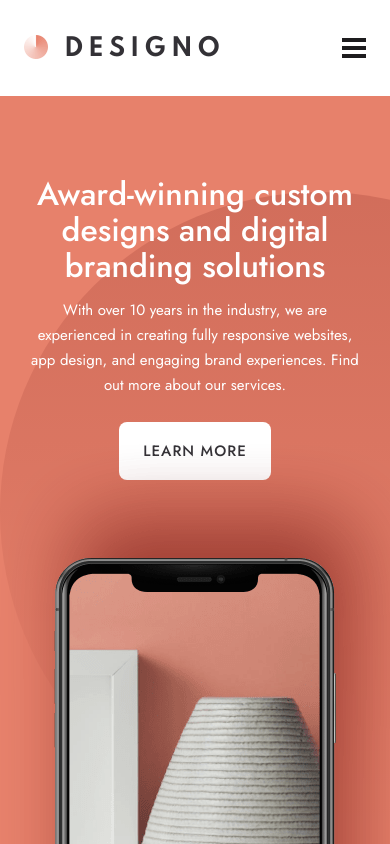
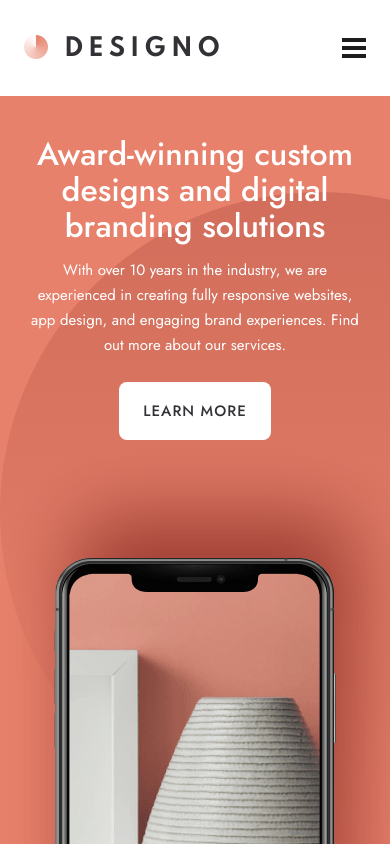
Before and after one commit to ryanbradley-webdev/designo, a Next.js app: page / in a window 390 px wide. Shown: the top 844 px of the page. Built offline with nearby package versions, Linux system fonts and the light colour scheme.

Commit message:
Adjust hero styling to be more consistent across screen sizes.

```diff
--- a/app/page.module.css
+++ b/app/page.module.css
@@ -2,7 +2,7 @@
     position: relative;
     height: 830px;
     padding-inline: 24px;
-    padding-top: 80px;
+    padding-top: 40px;
     max-width: 1160px;
     color: var(--clr-white);
     background-image: url(/bg-pattern-hero-home.svg);
@@ -15,7 +15,7 @@
 
 @media screen and (min-width: 481px) {
     .hero {
-        padding-inline: 95px;
+        padding-inline: 20px;
         margin-inline: 24px;
         border-radius: var(--radius-element);
     }
@@ -27,6 +27,7 @@
         grid-template-columns: 1fr 265px;
         column-gap: 24px;
         padding-top: 0;
+        padding-inline: 95px;
         height: 640px;
         text-align: left;
         background-position: right;
@@ -43,6 +44,13 @@
     display: grid;
     row-gap: 24px;
     justify-items: center;
+    max-width: 500px;
+}
+
+@media screen and (max-width: 944px) {
+    .hero > div {
+        margin-inline: auto;
+    }
 }
 
 @media screen and (min-width: 945px) {
@@ -52,7 +60,6 @@
         row-gap: 40px;
         justify-content: center;
         height: 640px;
-        max-width: 500px;
     }
 
     .hero p {
@@ -62,6 +69,10 @@
 
 .hero h1 {
     margin-bottom: 14px;
+}
+
+.hero a {
+    width: fit-content;
 }
 
 .hero img {
--- a/app/page.tsx
+++ b/app/page.tsx
@@ -3,6 +3,7 @@ import styles from './page.module.css'
 import Image from 'next/image'
 import ProjectLink from '@/components/projectLink/ProjectLink'
 import ContactCard from '@/components/contactCard/ContactCard'
+import Link from 'next/link'
 
 export default function Home() {
   return (
@@ -26,11 +27,17 @@ export default function Home() {
 
           </div>
 
-          <Button
-            color='white'
+          <Link
+            href='/about'
           >
-            LEARN MORE
-          </Button>
+
+            <Button
+              color='white'
+            >
+              LEARN MORE
+            </Button>
+
+          </Link>
 
         </div>
 
```
